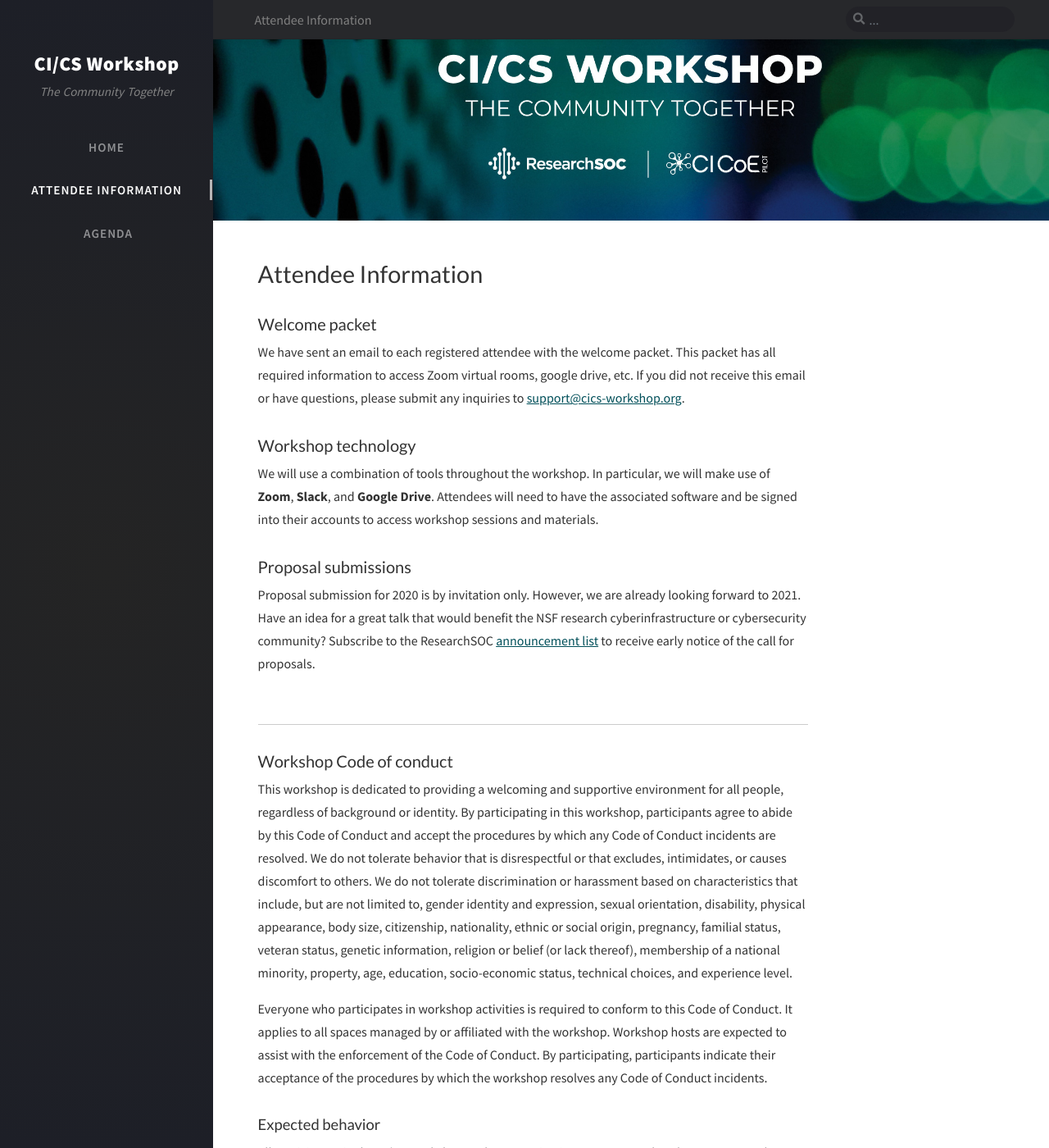
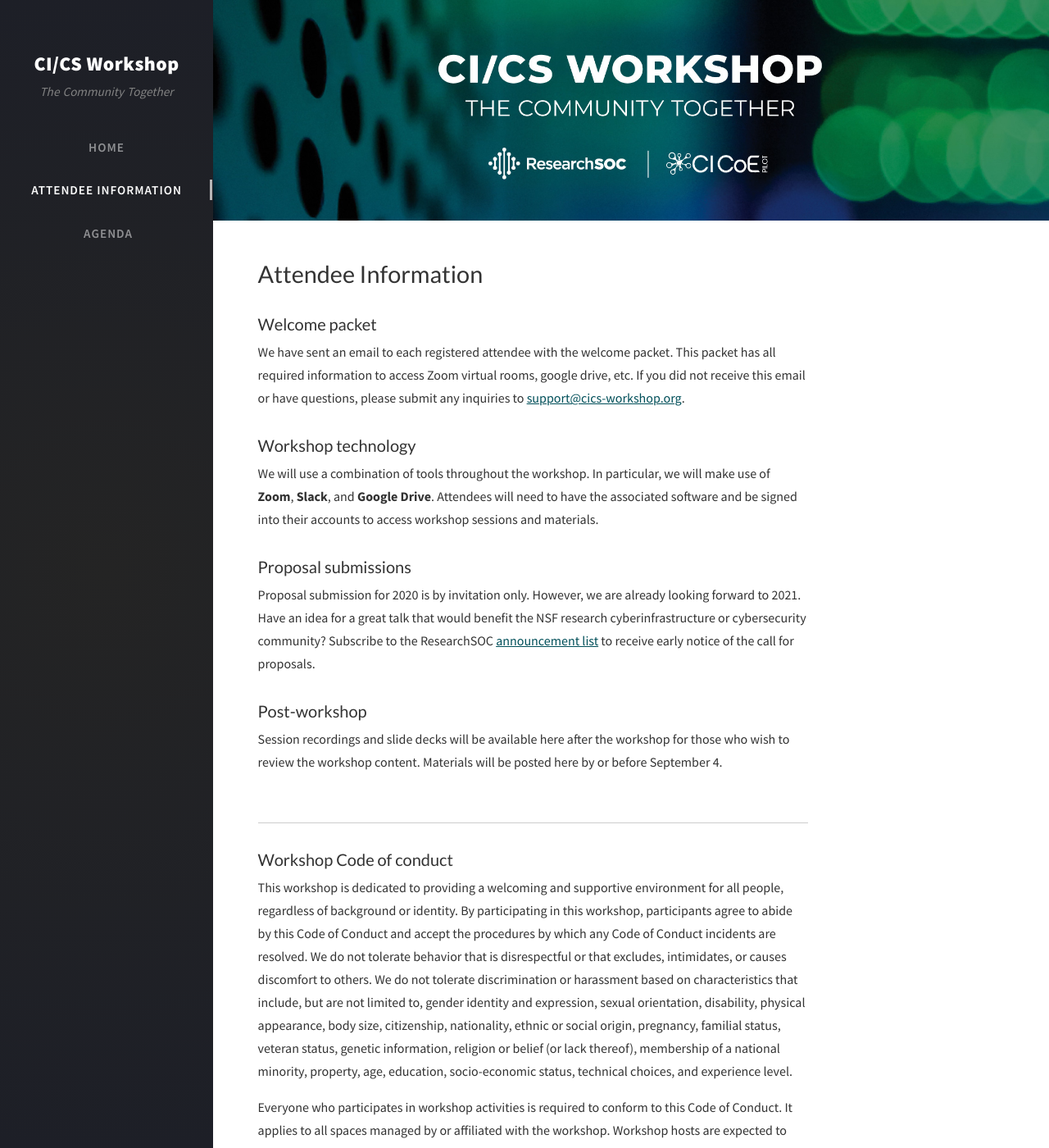
Before and after one commit to cics-workshop/cics-workshop.github.io, a Jekyll site: the page built from attendee.html, in a window 1280 px wide and 1400 px high. Shown: the whole window at 82% size. Built offline with Jekyll 4.4.1, drawn with Linux system fonts in a browser that asks for light colours; nearby versions of some CDN libraries; comment, search, counter and statistics services are not loaded.

Commit message:
updating attendees page

```diff
--- a/attendee.html
+++ b/attendee.html
@@ -34,6 +34,12 @@ permalink: /attendee/
         Subscribe to the ResearchSOC <a href="https://researchsoc.iu.edu/contact/index.html" target="_blank"
                                         style="color: #004F59; text-decoration: underline">
         announcement list</a> to receive early notice of the call for proposals.
+    </p>
+
+    <h3>Post-workshop</h3>
+    <p>
+        Session recordings and slide decks will be available here after the workshop for those who wish to review the
+        workshop content. Materials will be posted here by or before September 4.
     </p>
 
     <p>&nbsp;</p>
```
